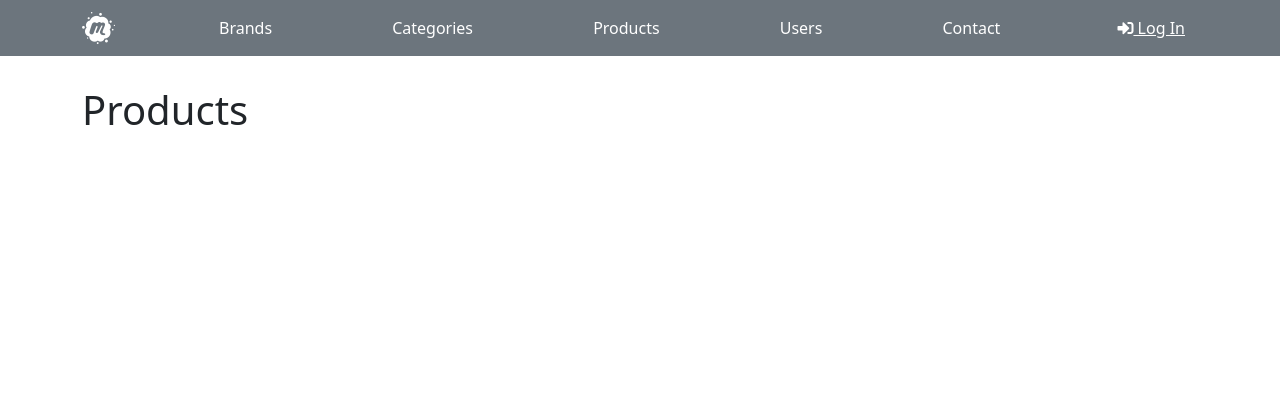
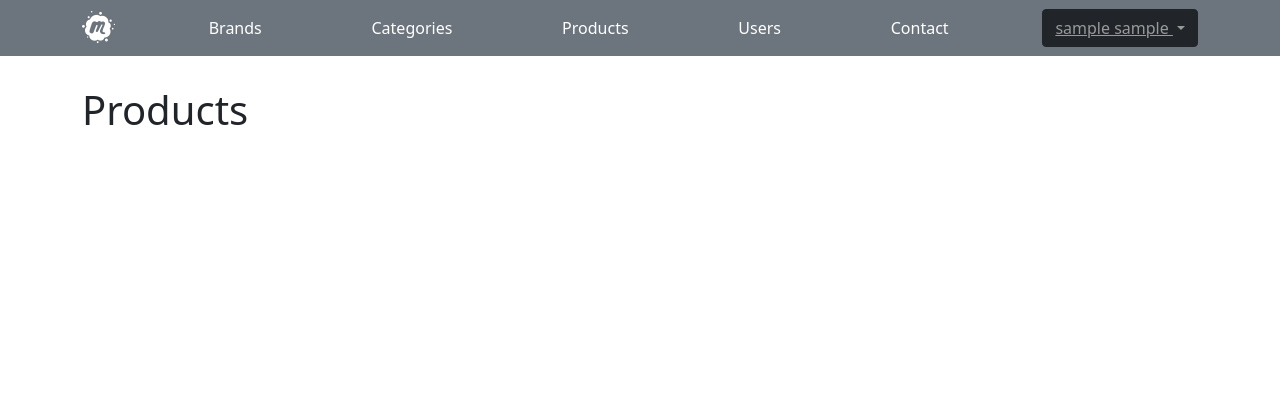
Before and after one commit to anton-hangano/PHPproject, a PHP site: page / in a window 1280 px wide. Shown: the top 420 px of the page. Run offline with PHP 8.4, Linux system fonts and the light colour scheme; the visitor is signed in with stand-in values (Sample User, id 1); data that the repository does not hold is empty; some libraries are stand-ins or nearby versions.

Commit message:
Revert to 11f40bb99b7385ea1bb2ed868bcbfe4b7198bc5b

```diff
--- a/__bbdd__/catalogo.sql
+++ b/__bbdd__/catalogo.sql
@@ -19,8 +19,7 @@ SET time_zone = "+00:00";
 --
 -- Base de datos: `ComercioIT`
 --
-CREATE DATABASE IF NOT EXISTS `catalogo` DEFAULT CHARACTER SET utf8 COLLATE utf8_general_ci;
-USE `catalogo`;
+
 -- --------------------------------------------------------
 
 --
--- a/includes/header.html
+++ b/includes/header.html
@@ -3,10 +3,13 @@
 <head>
     <meta charset="UTF-8">
     <title>E-Commerce</title>
-    <link href="https://cdn.jsdelivr.net/npm/bootstrap@5.1.3/dist/css/bootstrap.min.css" rel="stylesheet" integrity="sha384-1BmE4kWBq78iYhFldvKuhfTAU6auU8tT94WrHftjDbrCEXSU1oBoqyl2QvZ6jIW3" crossorigin="anonymous">
+<!-- CSS only -->
+<link href="https://cdn.jsdelivr.net/npm/bootstrap@5.1.3/dist/css/bootstrap.min.css" rel="stylesheet" integrity="sha384-1BmE4kWBq78iYhFldvKuhfTAU6auU8tT94WrHftjDbrCEXSU1oBoqyl2QvZ6jIW3" crossorigin="anonymous">
     <link rel="stylesheet" href="https://use.fontawesome.com/releases/v5.4.1/css/all.css" integrity="sha384-5sAR7xN1Nv6T6+dT2mhtzEpVJvfS3NScPQTrOxhwjIuvcA67KV2R5Jz6kr4abQsz" crossorigin="anonymous">
     <link rel="stylesheet" href="css/styles.css">
     <link rel="stylesheet" href="css/sweetalert2.css">
     <script src="js/sweetalert2.js"></script>
+    <script src="https://cdn.jsdelivr.net/npm/bootstrap@5.1.3/dist/js/bootstrap.bundle.min.js" integrity="sha384-ka7Sk0Gln4gmtz2MlQnikT1wXgYsOg+OMhuP+IlRH9sENBO0LRn5q+8nbTov4+1p" crossorigin="anonymous"></script>
+
 </head>
 <body>
--- a/includes/nav.php
+++ b/includes/nav.php
@@ -1,6 +1,10 @@
-<nav class="site-header sticky-top py-2 bg-secondary">
-    <div class="container d-flex flex-column flex-md-row justify-content-between">
-        <a href="index.php" class="mt-1 text-white">
+<nav class="navbar navbar-expand-lg navbar-dark site-header sticky-top py-2 bg-secondary">
+    <div class="container d-flex flex-column flex-md-row">
+        <button class="navbar-toggler" type="button" data-bs-toggle="collapse" data-bs-target="#navbarSupportedContent" aria-controls="navbarSupportedContent" aria-expanded="false" aria-label="Toggle navigation">
+            <span class="navbar-toggler-icon"></span>
+        </button>
+        <div class="collapse navbar-collapse justify-content-between" id="navbarSupportedContent">
+            <a href="index.php" class="text-white">
                 <i class="fab fa-meetup fa-2x"></i>
             </a>
 
@@ -11,25 +15,25 @@
             <a class="nav-link text-white py-2" href="adminUsers.php">Users</a>
             <a class="nav-link text-white py-2" href="formContact.php">Contact</a>
 
-<!-- si está loggueadp -->
+            <!-- if it is logged in -->
             <?php
-        if( isset($_SESSION['login']) ){
+            if (isset($_SESSION['login'])) {
             ?>
-        <button class="btn btn-dark dropdown-toggle" type="button" id="dropdownMenuButton" data-toggle="dropdown" aria-haspopup="true" aria-expanded="false">
-            <a href="#"><i class="fas fa-sign-out-alt"></i>
-                <?= $_SESSION['usuNombre'] ?>  <?= $_SESSION['usuApellido'] ?>
+                <button class="btn btn-dark dropdown bg-dark">
+                    <a class="dropdown-toggle" href="#" id="dropdownMenuButton" role="button" data-bs-toggle="dropdown" aria-expanded="false">
+                        <?= $_SESSION['userName'] ?> <?= $_SESSION['userLastName'] ?>
                     </a>
+
+                    <ul class="dropdown-menu bg-dark" aria-labelledby="dropdownMenuButton">
+                        <li><a class="dropdown-item bg-dark" href="logout.php">Log out</a></li>
+                        <li><a class="dropdown-item bg-dark" href="">Modify user</a></li>
+                        <li><a class="dropdown-item bg-dark" href="">Change password</a></li>
+                    </ul>
                 </button>
-            <div class="dropdown-menu bg-dark" aria-labelledby="dropdownMenuButton">
-                <a class="dropdown-item bg-dark" href="logout.php">Salir de sistema</a>
-                <a class="dropdown-item bg-dark" href="">Modificar Perfil</a>
-                <a class="dropdown-item bg-dark" href="">Cambiar contraseña</a>
-            </div>
             <?php
-        }
-        else{
+            } else {
             ?>
-<!-- si no está logueado -->
+                <!-- if is not logged in -->
 
                 <button class="btn">
                     <a class="text-white" href="formLogin.php"><i class="fas fa-sign-in-alt mr-2 text-white"></i> Log In</a>
@@ -38,4 +42,5 @@
             }
             ?>
         </div>
+    </div>
 </nav>
--- a/index.php
+++ b/index.php
@@ -1,4 +1,5 @@
 <?php
+require 'config/config.php';
 require 'functions/connection.php';
 require 'functions/products.php';
 $showPr = productsList();
@@ -11,7 +12,7 @@
 
     <div class="row row-cols-1 row-cols-sm-2 row-cols-md-3 row-cols-lg-4">
         <?php
-                while ($Product = mysqli_fetch_assoc($showPr)){
+        while ($Product = mysqli_fetch_assoc($showPr)) {
         ?>
             <div class="col card p-2">
                 <img src="products/<?= $Product['prdImage']; ?>" class=" card-img-top img-thumbnail">
@@ -30,4 +31,4 @@
     </div>
 </main>
 
-<?php  include 'includes/footer.php';  ?>
+<?php include 'includes/footer.php';  ?>
```
Also changed, not shown: contact.php (added, +32 -0 lines), formContact.php (added, +36 -0 lines), logout.php (added, +18 -0 lines). Lines whose indentation alone changed are shown as unchanged.
